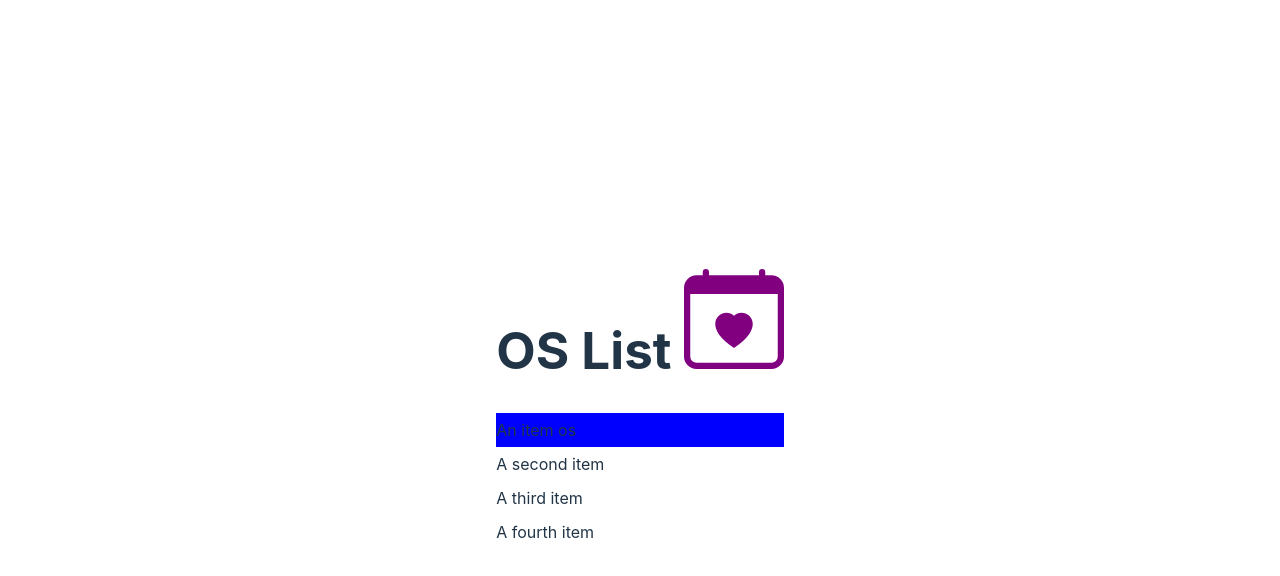
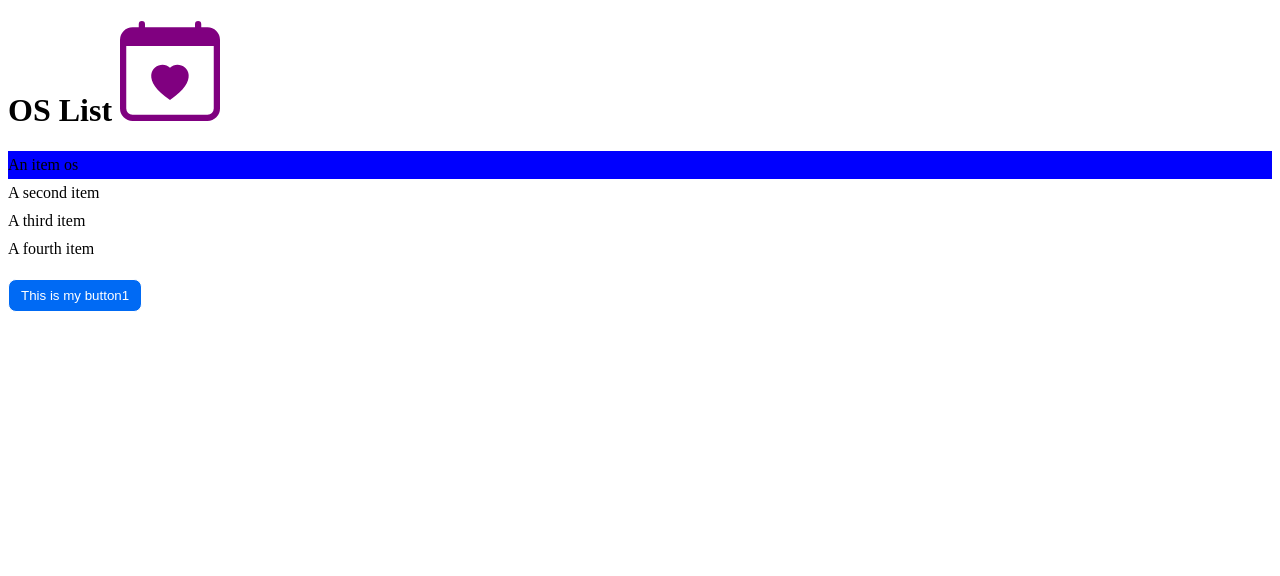
Before and after one commit to OsamaAl-Dailami/React-course-M-Mansour, a React (Vite) app: page / in a window 1280 px wide. Shown: the top 576 px of the page. Built offline with nearby package versions, Linux system fonts and the light colour scheme.

Commit message:
Lesson 33 - create Button component using css Modules

```diff
--- a/src/App.tsx
+++ b/src/App.tsx
@@ -1,4 +1,6 @@
+
 import ListGroup from "./components/ListGroup";
+import Button from "./components/Button/Button";
 
 
 function App() {
@@ -17,7 +19,10 @@ function App() {
     <>
       <div>
         <ListGroup  heading="OS List" items={items} OnselectItem={handel} />
+
+
       </div>
+      <Button  onClick={()=>""}>This is my button1</Button>
     </>
   );
 }
--- /dev/null
+++ b/src/components/Button/Button.module.css
@@ -0,0 +1,8 @@
+.btnPrimary{
+    border-radius: 8px;
+    border: 1px solid ;
+    padding: 8px 12px;
+    cursor: pointer;
+    background-color: rgb(0, 106, 244);
+    color: white;
+}
--- /dev/null
+++ b/src/components/Button/Button.tsx
@@ -0,0 +1,20 @@
+import React from 'react'
+import style from "./Button.module.css";
+
+interface Prop{
+    children: string;
+
+    onClick: () => void
+}
+
+ function Button({children, onClick}: Prop) {
+  return (
+
+      <button className= {style.btnPrimary} onClick={onClick}>
+        {children}
+      </button>
+
+  )
+}
+
+export default Button
--- /dev/null
+++ b/src/components/Button/index.ts
@@ -0,0 +1,3 @@
+import Button from "./Button";
+
+export default Button
--- a/src/main.tsx
+++ b/src/main.tsx
@@ -1,6 +1,6 @@
 import { StrictMode } from 'react'
 import { createRoot } from 'react-dom/client'
-import './index.css'
+// import './index.css'
 // import 'bootstrap/dist/css/bootstrap.css'
 import App from './App.tsx'
 
```
Also changed, not shown: 1 other file (tests, documents, lock files or other folders).
